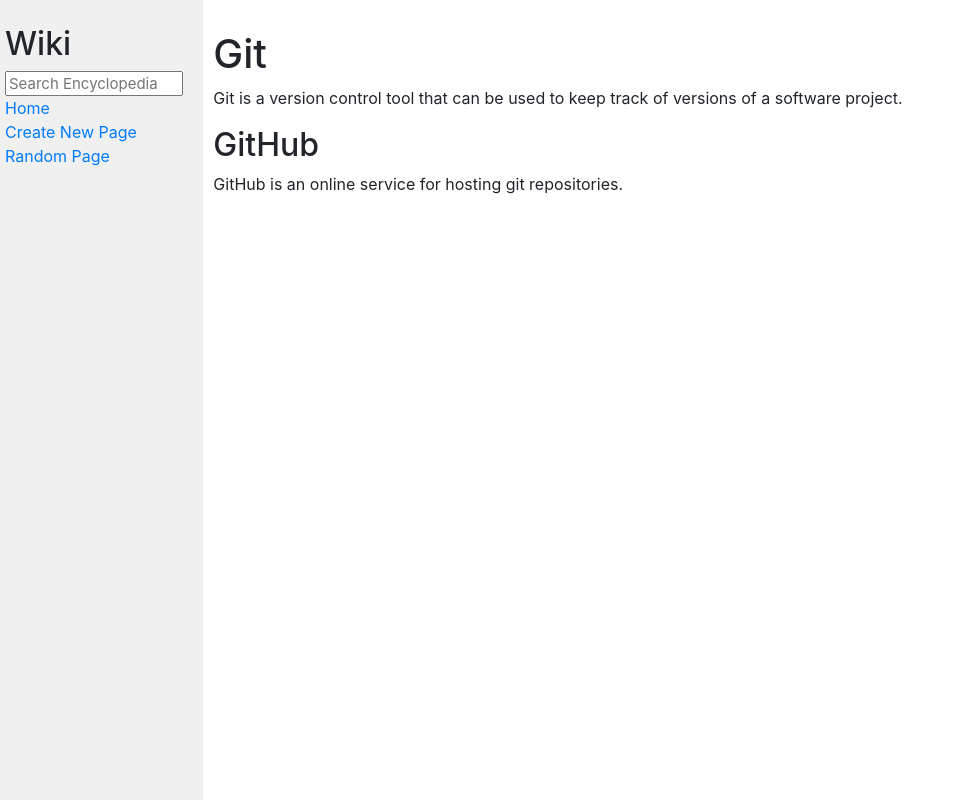
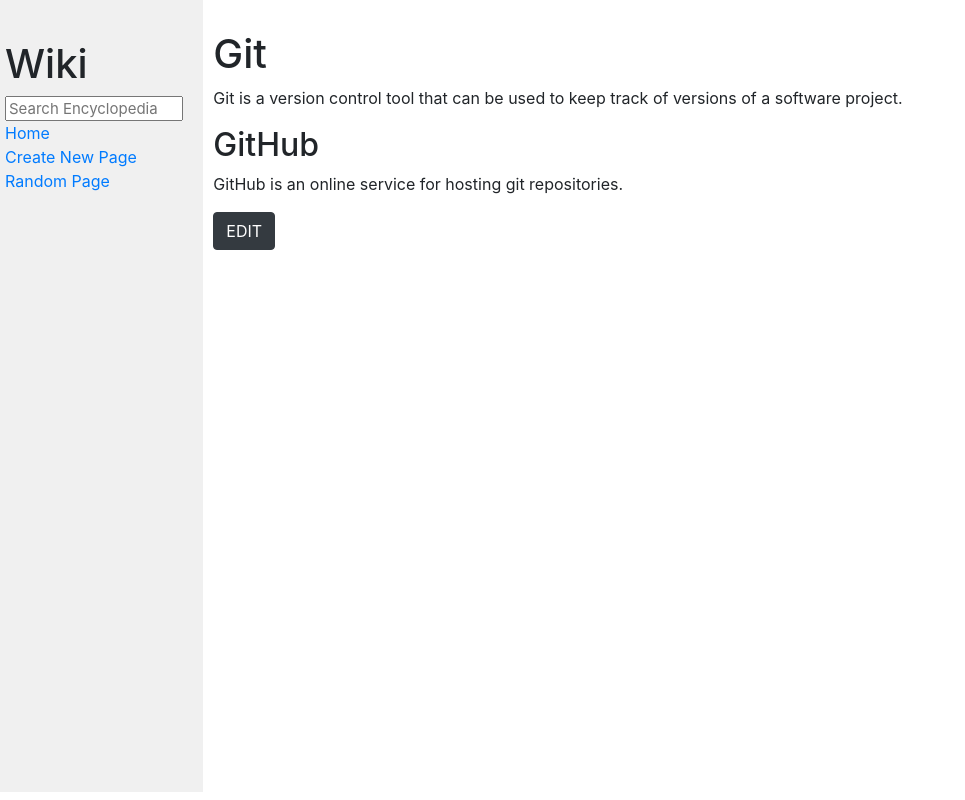
Before and after one commit to adarsh-mamgain/www.adarshmamgain.com, a Django app: page /wiki/random in a window 1280 px wide. Shown: the whole page, without its empty margins (0-965 px from the left). Run offline with Django 3.2, Linux system fonts and the light colour scheme; some libraries are stand-ins or nearby versions.

Commit message:
Final Working Project

```diff
--- a/encyclopedia/static/encyclopedia/styles.css
+++ b/encyclopedia/static/encyclopedia/styles.css
@@ -13,8 +13,8 @@
 }
 
 textarea {
-    height: 90vh;
-    width: 80%;
+    height: 450px;
+    width: 500px;
 }
 
 .main {
@@ -29,7 +29,7 @@
 
 .sidebar {
     background-color: #f0f0f0;
-    height: 100vh;
+    height: 99vh;
     padding: 20px;
 }
 
--- a/encyclopedia/templates/encyclopedia/layout.html
+++ b/encyclopedia/templates/encyclopedia/layout.html
@@ -10,7 +10,7 @@
     <body>
         <div class="row">
             <div class="sidebar col-lg-2 col-md-3">
-                <h2>Wiki</h2>
+                <h1>Wiki</h1>
                 <form action="{% url 'encyclopedia:find' %}" method="GET">
                     <input class="search" type="text" name="q" placeholder="Search Encyclopedia">
                 </form>
--- a/encyclopedia/templates/encyclopedia/list.html
+++ b/encyclopedia/templates/encyclopedia/list.html
@@ -13,7 +13,7 @@
     {% endif %}
     <ul>
         {% for list in match %}
-            <a href="{{list}}"><li>{{ list }}</li></a>
+            <a href="/wiki/{{list}}"><li>{{ list }}</li></a>
         {% endfor %}
     </ul>
 {% endblock %}
--- a/encyclopedia/templates/encyclopedia/newpage.html
+++ b/encyclopedia/templates/encyclopedia/newpage.html
@@ -1,11 +1,7 @@
 {% extends "encyclopedia/layout.html" %}
 
 {% block title %}
-    {% if request.method == "GET" %}
-        Create New Page
-    {% else %}
-        {{ title }}
-    {% endif %}
+    Create New Page
 {% endblock %}
 
 {% block body %}
--- a/encyclopedia/templates/encyclopedia/search.html
+++ b/encyclopedia/templates/encyclopedia/search.html
@@ -13,5 +13,5 @@
 {% block body %}
         {{ html|safe }}
         {% csrf_token %}
-        <!-- <a href="edit/{{search}}"><input type="submit" value="EDIT"></a> -->
+        <a href="edit/{% if search %}{{search}}{% elif queryMatch %}{{ queryMatch }}{% else %}{{ random }}{% endif %}"><input type="submit" class="btn btn-dark" value="EDIT"></a>
 {% endblock %}
--- a/encyclopedia/urls.py
+++ b/encyclopedia/urls.py
@@ -6,7 +6,7 @@
 urlpatterns = [
     path('', views.index, name="index"),
     path("newpage", views.newpage, name="newpage"),
-    # path("edit/<str:edit>", views.edit, name="edit"),
+    path("edit/<str:edit>", views.edit, name="edit"),
     path("random", views.random, name="random"),
     path("<str:search>", views.search, name="search"),
     path("find/", views.find, name="find")
--- a/encyclopedia/views.py
+++ b/encyclopedia/views.py
@@ -1,4 +1,4 @@
-from django.shortcuts import render, redirect
+from django.shortcuts import render, reverse, HttpResponseRedirect
 from django.contrib import messages
 import markdown2 as md
 from . import util
@@ -66,23 +66,31 @@
                 })
             else:
                 util.save_entry(title, content)
-                return redirect(f"/wiki/{title}")
+                return HttpResponseRedirect(reverse('encyclopedia:search', kwargs={'search': title}))
         else:
             return render(request, "encyclopedia/newpage.html", {
                 "form": form
             })
-    # elif request.method == "GET":
-    #     # editTitle = request.GET.get("search")
-    #     # editContent = util.get_entry(editTitle)
-    #     NewPageForm(request.GET)
-    # """
-    # Here working on edit page section
-    # else:
-    #     form = NewPageForm(util.get_entry(title, content))
-    # """
     return render(request, "encyclopedia/newpage.html", {
         "form": NewPageForm()
     })
 
-# def edit(request):
-#     return render(request, "encyclopedia/newpage.html")
+class Edit(forms.Form):
+    content = forms.CharField(label="Markdown Content", widget=forms.Textarea())
+
+def edit(request, edit):
+    form = Edit(request.POST)
+    page = util.get_entry(edit)
+    context = {
+        'edit_form': Edit(initial={'content': page}),
+        'edit': edit
+    }
+    if request.method == 'GET':
+        return render(request, "encyclopedia/edit.html", context)
+    else:
+        if form.is_valid():
+            content = form.cleaned_data["content"]
+            util.save_entry(edit, content)
+            return HttpResponseRedirect(reverse('encyclopedia:search', kwargs={'search': edit}))
+        else:
+            return render(request, "encyclopedia/edit.html", context)
```
